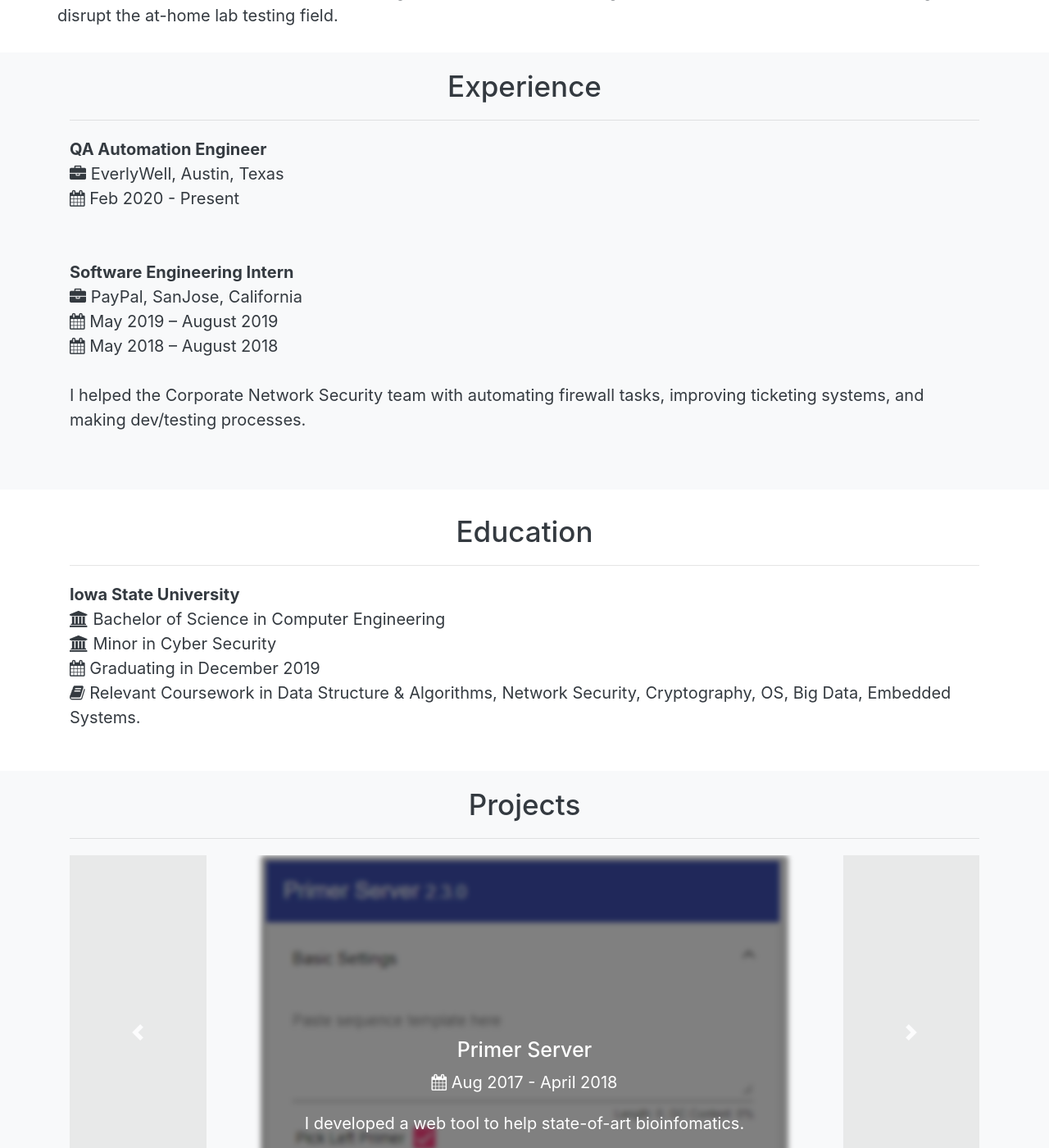
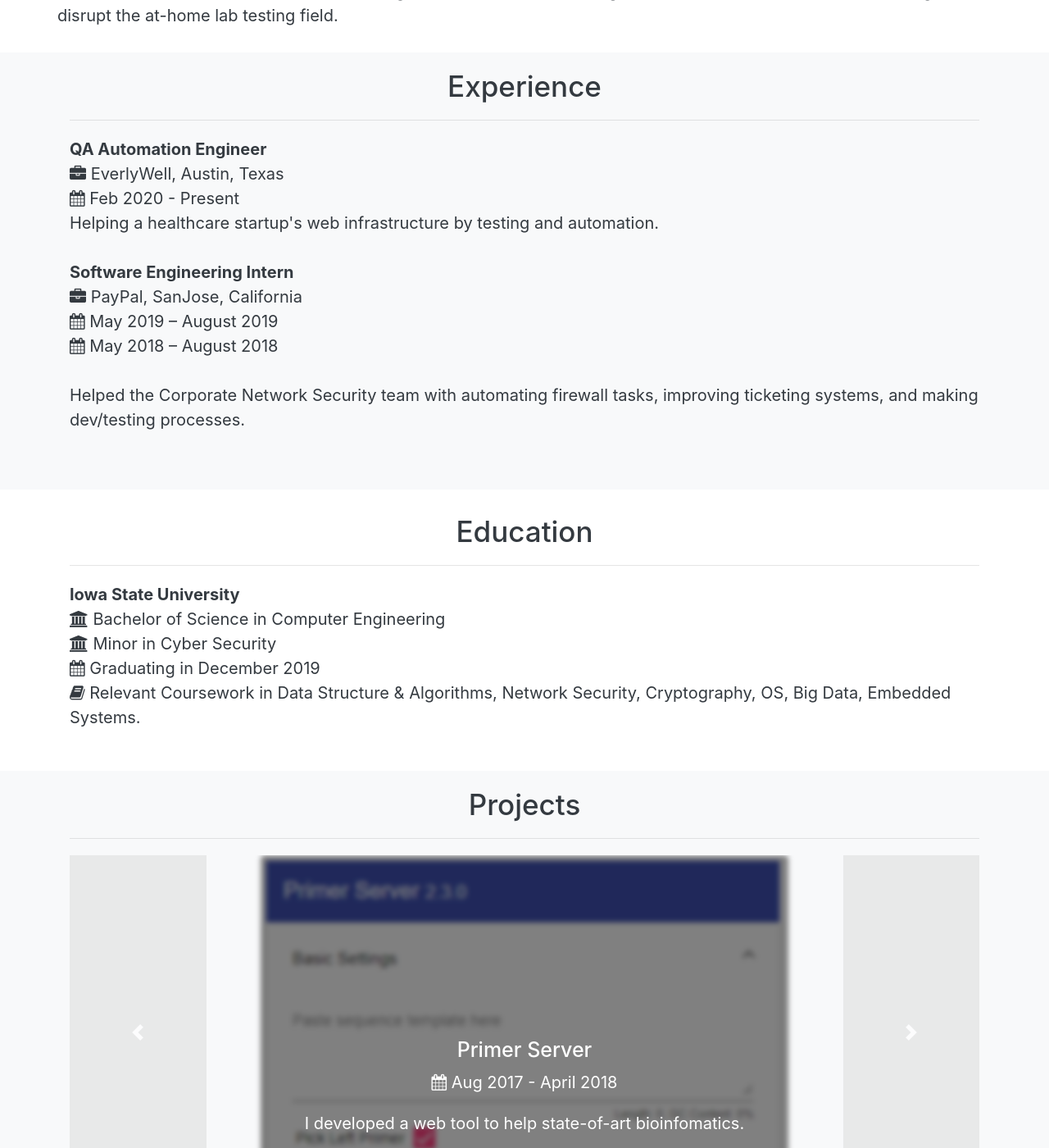
Before and after one commit to takasoft/takasoft.github.io, a Jekyll site: the page built from about.html, in a window 1280 px wide and 1400 px high, scrolled down 452 px. Shown: the whole window at 82% size. Built offline with Jekyll 4.4.1, drawn with Linux system fonts in a browser that asks for light colours; some of the changed text lies outside the part shown.

Commit message:
Update about.html

```diff
--- a/about.html
+++ b/about.html
@@ -33,14 +33,14 @@
       <i class="fa fa-briefcase"></i> EverlyWell, Austin, Texas<br>
       <i class="fa fa-calendar"></i> Feb 2020 - Present <br>
 
-      <br><br>
+      Helping a healthcare startup's web infrastructure by testing and automation.<br><br>
 
       <b>Software Engineering Intern</b><br>
       <i class="fa fa-briefcase"></i> PayPal, SanJose, California<br>
       <i class="fa fa-calendar"></i> May 2019 – August 2019<br>
       <i class="fa fa-calendar"></i> May 2018 – August 2018<br><br>
 
-      I helped the Corporate Network Security team with automating firewall tasks, improving ticketing systems, and making dev/testing processes.<br><br>
+      Helped the Corporate Network Security team with automating firewall tasks, improving ticketing systems, and making dev/testing processes.<br><br>
     </p>
   </div>
 </div>
@@ -124,10 +124,12 @@
   <div class="container">
     <h3 class="story-title">Skills</h3>
     <hr>
-    <ul>
-      <li>Languages: Python, Javascript/Typescript, Shell, Powershell, C++.</li>
-      <li>Tools/Frameworks: Flask, Django, React, Angular, MySQL, MongoDB, Git, Linux, Docker.</li>
-    </ul>
+    Python, Javascript, C++,
+    Flask, React,
+    PostgreSQL, MongoDB,
+    Git, Linux, Docker, nginx,
+    REST API, Websocket,
+    Agile, CI/CD, Testing, API, devops
   </div>
 </div>
 
```
